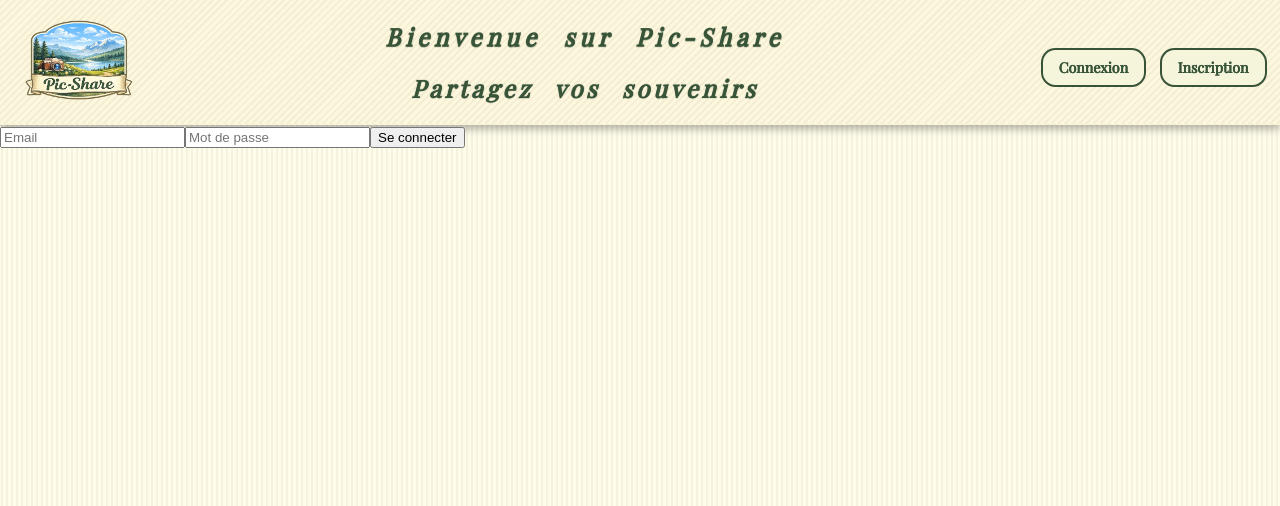
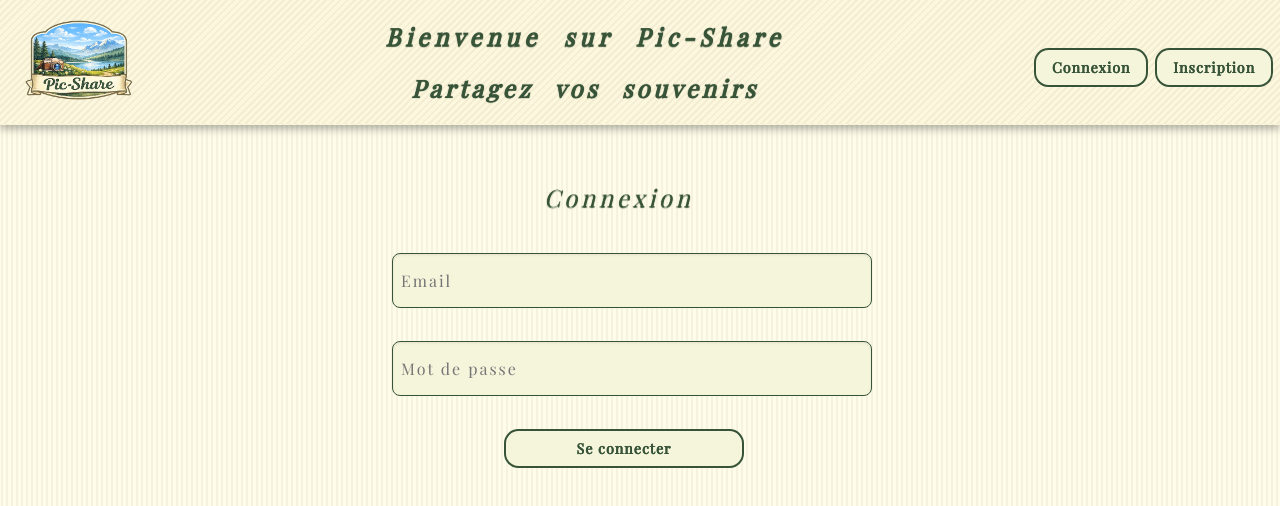
Before and after one commit to Anturiasgit/Pic-Share-frontend, a React (Vite) app: page /connexion in a window 1280 px wide. Shown: the top 506 px of the page. Built offline with nearby package versions, Linux system fonts and the light colour scheme; a web font is replaced by a local one.

Commit message:
Connexion implémentée

```diff
--- a/src/App.css
+++ b/src/App.css
@@ -22,11 +22,31 @@
     --radius-md: 0.9rem;
 }
 
-
-
 body {
     margin: 0;
     font-family: var(--font-main);
     font-style: italic;
     color: var(--color-primary);
 }
+
+button {
+    font-family: var(--font-main);
+    padding-block: var(--spacing-sm);
+    padding-inline: var(--spacing-md);
+    border-radius: var(--radius-md);
+    font-size: 0.89rem;
+    font-weight: 600;
+    text-shadow: 0 0.25px 0.25px var(--color-primary);
+    letter-spacing: 1px;
+    cursor: pointer;
+
+    border: 0.15rem solid var(--color-border);
+    background-color: var(--color-bg-button);
+    color: var(--color-primary);
+}
+
+button:active {
+    background-color: var(--color-primary);
+    color: var(--color-bg-button);
+    transform: translateY(4px);
+}
--- a/src/components/Header/Header.css
+++ b/src/components/Header/Header.css
@@ -71,18 +71,3 @@ header {
     margin-top: var(--spacing-lg);
     height: 100%;
 }
-
-.buttons button {
-    font-family: var(--font-main);
-    padding-block: var(--spacing-sm);
-    padding-inline: var(--spacing-md);
-    border-radius: var(--radius-md);
-    font-size: 0.89rem;
-    font-weight: 600;
-    text-shadow: 0 0.25px 0.25px var(--color-primary);
-
-
-    border: 0.15rem solid var(--color-border);
-    background-color: var(--color-bg-button);
-    color: var(--color-primary);
-}
--- a/src/pages/Connexion/Connexion.css
+++ b/src/pages/Connexion/Connexion.css
@@ -0,0 +1,45 @@
+.connexion-section {
+    margin-top: 3.5rem;
+}
+
+.connexion-section .connexion-title {
+    text-shadow: 0 1px 1px var(--color-primary);
+    letter-spacing: 0.15em;
+    word-spacing: 0.2em;
+    font-weight: 500;
+    margin: 2rem 0 0.5rem 34rem;
+}
+
+.connexion-form {
+    margin-left: 24.5rem;
+    display: flex;
+    flex-direction: column;
+    width: 30rem;
+    height: 17.5rem;
+    justify-content: space-evenly;
+}
+
+.connexion-form input {
+    padding: 1rem 0.5rem;
+    border: none;
+    font-family: var(--font-main);
+    background-color: var(--color-bg-button);
+    border: 1.5px solid var(--color-primary);
+    border-radius: 8px;
+    font-size: 16px;
+    letter-spacing: 2px;
+    color: var(--color-primary);
+    transition: all 0.3s ease;
+    box-shadow: inset 0 1px 3px rgba(0,0,0,0.08);
+}
+
+.input:focus {
+  outline: none;
+  border-color: var(--color-primary);
+  box-shadow: 0 0 0 3px rgba(94,124,99,0.2);
+}
+
+.connexion-button {
+    margin-left: 7rem;
+    width: 50%;
+}
--- a/src/pages/Connexion/Connexion.jsx
+++ b/src/pages/Connexion/Connexion.jsx
@@ -26,7 +26,8 @@ function Connexion() {
 
     return (
         <section className="connexion-section">
-            <form onSubmit={handleConnexion}>
+            <h2 className="connexion-title">Connexion</h2>
+            <form className="connexion-form" onSubmit={handleConnexion}>
                 <input
                     type="email"
                     placeholder="Email"
@@ -41,7 +42,7 @@ function Connexion() {
                     onChange={(e) => setPassword(e.target.value)}
                 />
 
-                <button type="submit">Se connecter</button>
+                <button type="submit" className="connexion-button">Se connecter</button>
             </form>
         </section>
     );
```
